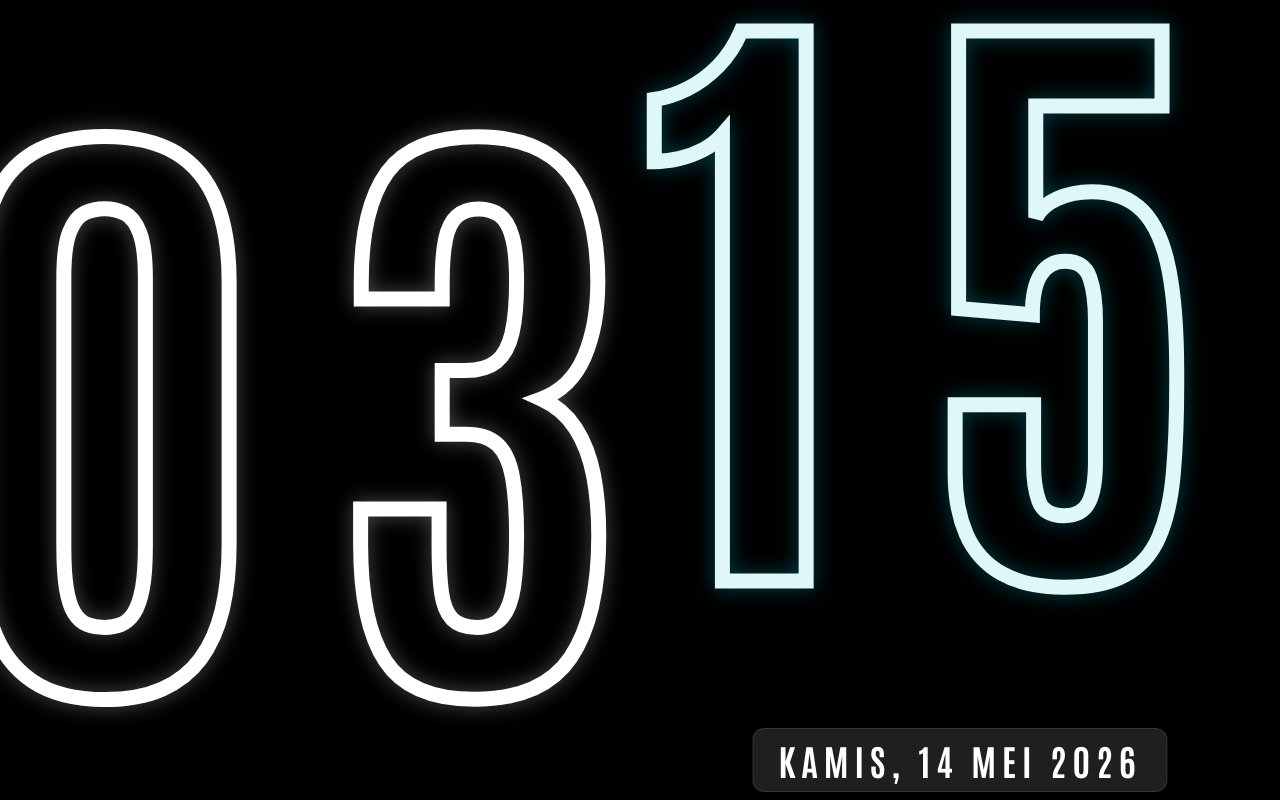
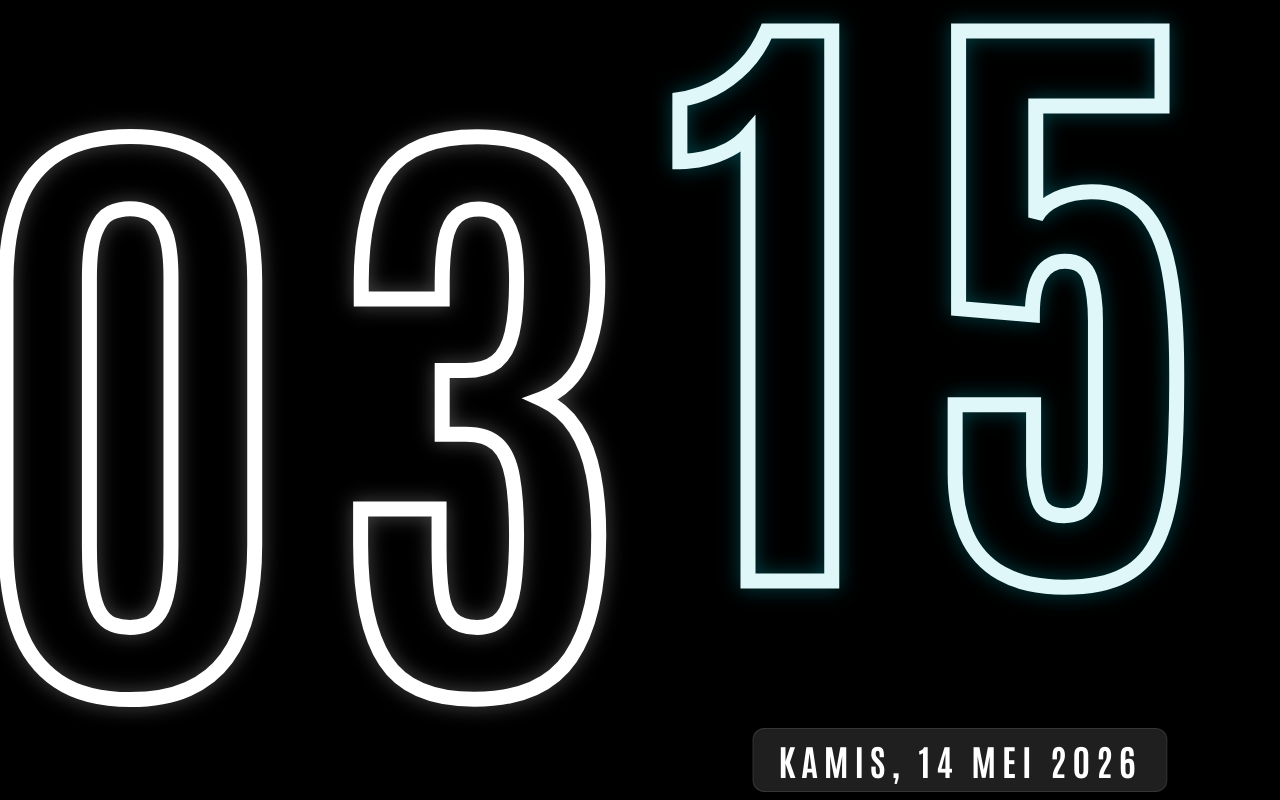
Before and after one commit to mashar7/JamN, a plain HTML site: page index.html in a window 1280 px wide. Drawn offline with Linux system fonts and the light colour scheme.

Commit message:
Update index.html

```diff
--- a/index.html
+++ b/index.html
@@ -11,7 +11,7 @@
             --bg-color: #000000;
             --hour-color: #ffffff;
             --min-color: #e0f7fa;
-            --char-spacing: 0.1em;
+            --char-spacing: 0.06em;
         }
 
         body, html {
```
